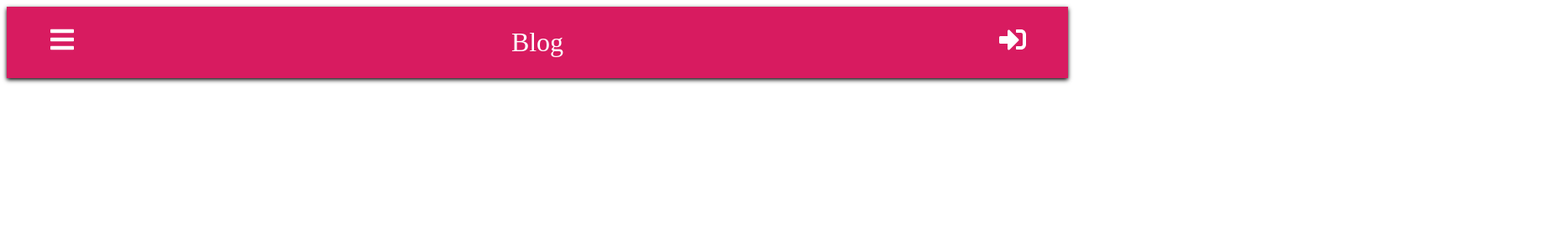
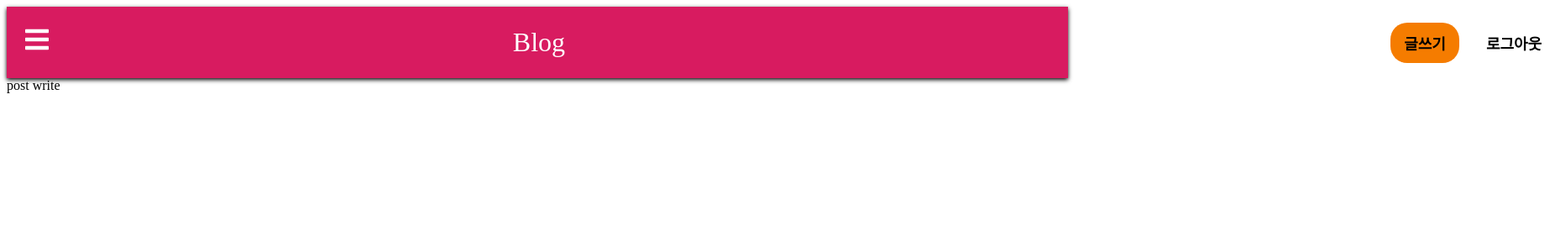
Before and after one commit to pji0219/blog-frontend, a React (Create React App) app: page /write in a window 1280 px wide. Shown: the top 300 px of the page at 84% size, 1852 px wide, since content can reach past the window. Built offline with nearby package versions, Linux system fonts and the light colour scheme.

Commit message:
로그인 버튼 변경

```diff
--- a/src/App.jsx
+++ b/src/App.jsx
@@ -1,6 +1,5 @@
 import React from 'react';
 import { BrowserRouter, Switch, Route } from 'react-router-dom';
-import Navbar from './components/navbar/Navbar';
 import Home from './pages/Home';
 import About from './pages/About';
 import Html from './pages/Html';
@@ -8,11 +7,13 @@ import Css from './pages/Css';
 import Js from './pages/Js';
 import registerPage from './pages/registerPage';
 import LoginPage from './pages/LoginPage';
+import NavbarContainer from './container/NavbarContainer';
+import PostWrite from './components/post-write/PostWrite';
 
 function App() {
   return (
     <BrowserRouter>
-      <Navbar />
+      <NavbarContainer />
       <Switch>
         <Route path="/" exact component={Home}/>
         <Route path="/about" component={About}/>
@@ -21,6 +22,7 @@ function App() {
         <Route path="/javascript" component={Js}/>
         <Route path="/register" component={registerPage}/>
         <Route path="/login" component={LoginPage} />
+        <Route path="/write" component={PostWrite} />
       </Switch>
     </BrowserRouter>
   );
--- a/src/components/navbar/Navbar.jsx
+++ b/src/components/navbar/Navbar.jsx
@@ -3,10 +3,10 @@ import { Link } from 'react-router-dom';
 import { SidebarData } from './SidebarData';
 import styles from './Navbar.module.css';
 import classNames from 'classnames';
-import { FaSignInAlt, FaBars } from "react-icons/fa";
 import { AiOutlineClose } from 'react-icons/ai';
+import { FaBars } from "react-icons/fa"
 
-function Navbar() {
+function Navbar({ auth }) {
   const [sidebar, setSidebar] = useState(false);
 
   const showSidebar = () => setSidebar(!sidebar);
@@ -18,9 +18,29 @@ function Navbar() {
           <FaBars onClick={showSidebar} />
         </Link>
         <Link to="/" className={styles.blog_name}>Blog</Link>
-        <Link to="/login" className={styles.login_btn}>
-          <FaSignInAlt />
-        </Link>
+        {auth ?
+          (
+            <Link to="/write">
+              <button className={styles.create_post_btn}>
+                글쓰기
+              </button>
+            </Link>
+          ) : null
+        }
+        {auth ?
+          (
+            <button className={styles.logout_btn}>
+              로그아웃
+            </button>
+          )
+          : (
+            <Link to="/login" >
+              <button className={styles.login_btn}>
+                로그인 / 등록
+              </button>
+            </Link>
+          )
+        }
       </header>
       <nav className={sidebar ? classNames({[styles.nav_menu]: true, [styles.active]: true}) : styles.nav_menu}>
         <ul className={styles.nav_menu_items}>
--- a/src/components/navbar/Navbar.module.css
+++ b/src/components/navbar/Navbar.module.css
@@ -1,14 +1,15 @@
 .header {
   background-color: #d81b60;
   height: 53px;
-  padding: 16px 0;
+  padding: 16px 20px;
   display: flex;
-  justify-content: space-between;
   align-items: center;
   box-shadow: 0px 2px 5px;
 }
 
 .blog_name {
+  position: relative;
+  left: 45%;
   color: #fff;
   font-size: 32px;
   text-decoration: none;
@@ -19,21 +20,66 @@
   text-decoration: none;
 }
 
-.login_btn {
-  color: #fff;
-  margin-right: 50px;
-  font-size: 32px;
-  text-decoration: none;
+.create_post_btn {
+  position: relative;
+  left: 1534px;
+  height: 48px;
+  padding: 0 16px;
+  font-size: 18px;
+  font-weight: bold;
+  background-color: #f57c00;
+  border-radius: 20px;
+  outline: none;
+  border: none;
+  cursor: pointer;
 }
 
-.login_btn:visited {
+.create_post_btn:hover {
+  background-color: #ffc947;
   color: #fff;
-  text-decoration: none;
+}
+
+.login_btn {
+  position: relative;
+  left: 1550px;
+  height: 48px;
+  padding: 0 16px;
+  font-size: 18px;
+  font-weight: bold;
+  background-color: #fff;
+  border-radius: 20px;
+  outline: none;
+  border: none;
+  cursor: pointer;
+}
+
+.login_btn:hover {
+  color: #fff;
+  background-color: #3b5998;
+}
+
+.logout_btn {
+  position: relative;
+  left: 1550px;
+  height: 48px;
+  padding: 0 16px;
+  font-size: 18px;
+  font-weight: bold;
+  background-color: #fff;
+  border-radius: 20px;
+  outline: none;
+  border: none;
+  cursor: pointer;
+}
+
+.logout_btn:hover {
+  color: #fff;
+  background-color: #3b5998;
 }
 
 .open_menu_bar_btn {
   color: #fff;
-  margin-left: 50px;
+  /* margin-left: 50px; */
   text-decoration: none;
   font-size: 32px;
 }
@@ -41,6 +87,10 @@
 .open_menu_bar_btn:visited {
   color: #fff;
   text-decoration: none;
+}
+
+.open_menu_bar_btn:hover {
+  color: #c7c7c7;
 }
 
 .nav_menu {
--- /dev/null
+++ b/src/components/post-write/PostWrite.jsx
@@ -0,0 +1,11 @@
+import React from 'react';
+
+function PostWrite() {
+  return (
+    <div>
+      post write
+    </div>
+  );
+}
+
+export default PostWrite;
--- a/src/components/register/Register.module.css
+++ b/src/components/register/Register.module.css
@@ -76,7 +76,7 @@
   color: #3b5998;
   font-size: 16.5px;
   text-decoration: none;
-  margin-left: 10px;
+  margin-left: 15px;
 }
 
 .btn_container a:hover {
--- /dev/null
+++ b/src/container/NavbarContainer.jsx
@@ -0,0 +1,15 @@
+import React from 'react';
+import { useSelector } from 'react-redux';
+import Navbar from '../components/navbar/Navbar';
+
+function NavbarContainer() {
+  const {isAuthenticated} = useSelector(state => state.auth);
+  console.log(isAuthenticated);
+  return (
+    <>
+      <Navbar auth={isAuthenticated} />
+    </>
+  );
+}
+
+export default NavbarContainer;
--- a/src/redux-module/auth.js
+++ b/src/redux-module/auth.js
@@ -86,7 +86,7 @@ export function* loginUserSaga() {
 // 리듀서
 const initialState = {
   token: localStorage.getItem('token'),
-  isAuthenticated: false,
+  isAuthenticated: true,
   nickname: null,
   email: null,
   password: null,
```
Also changed, not shown: src/pages/PostWritePage.jsx (added, +12 -0 lines).
